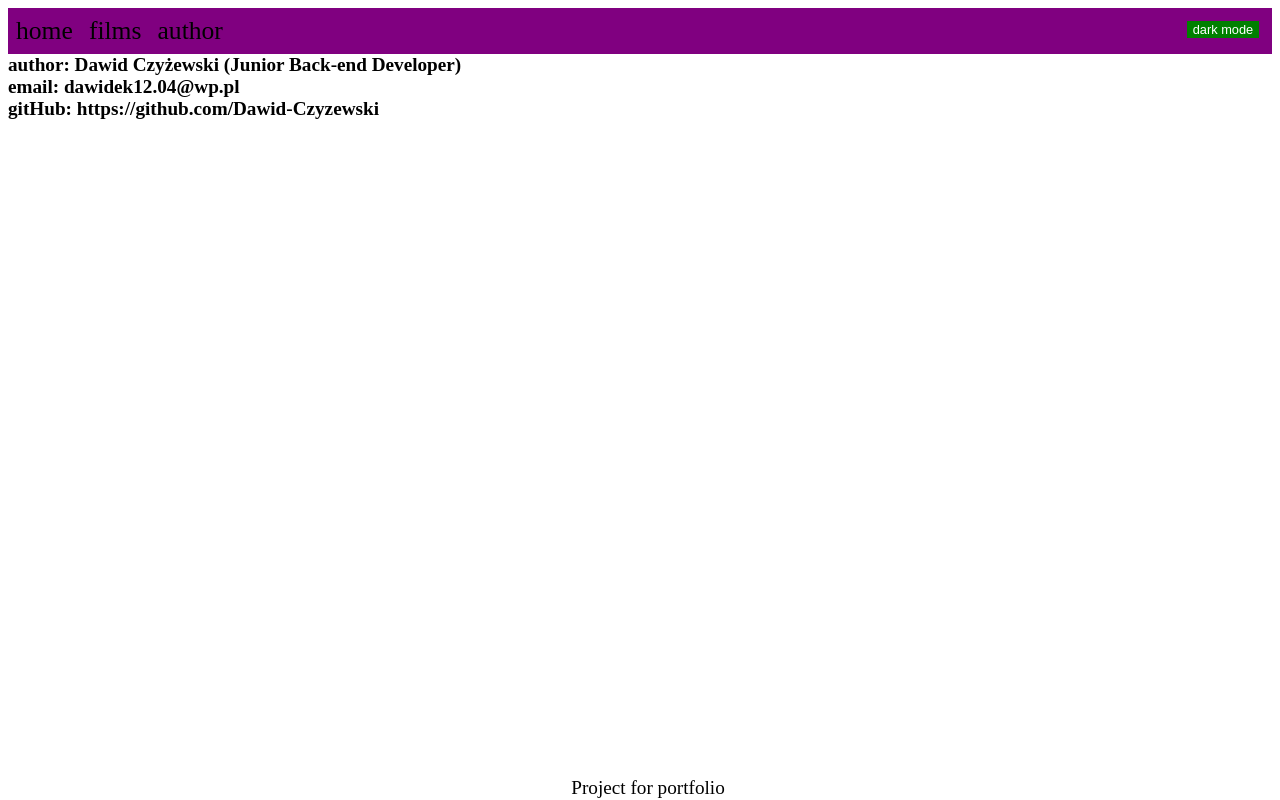
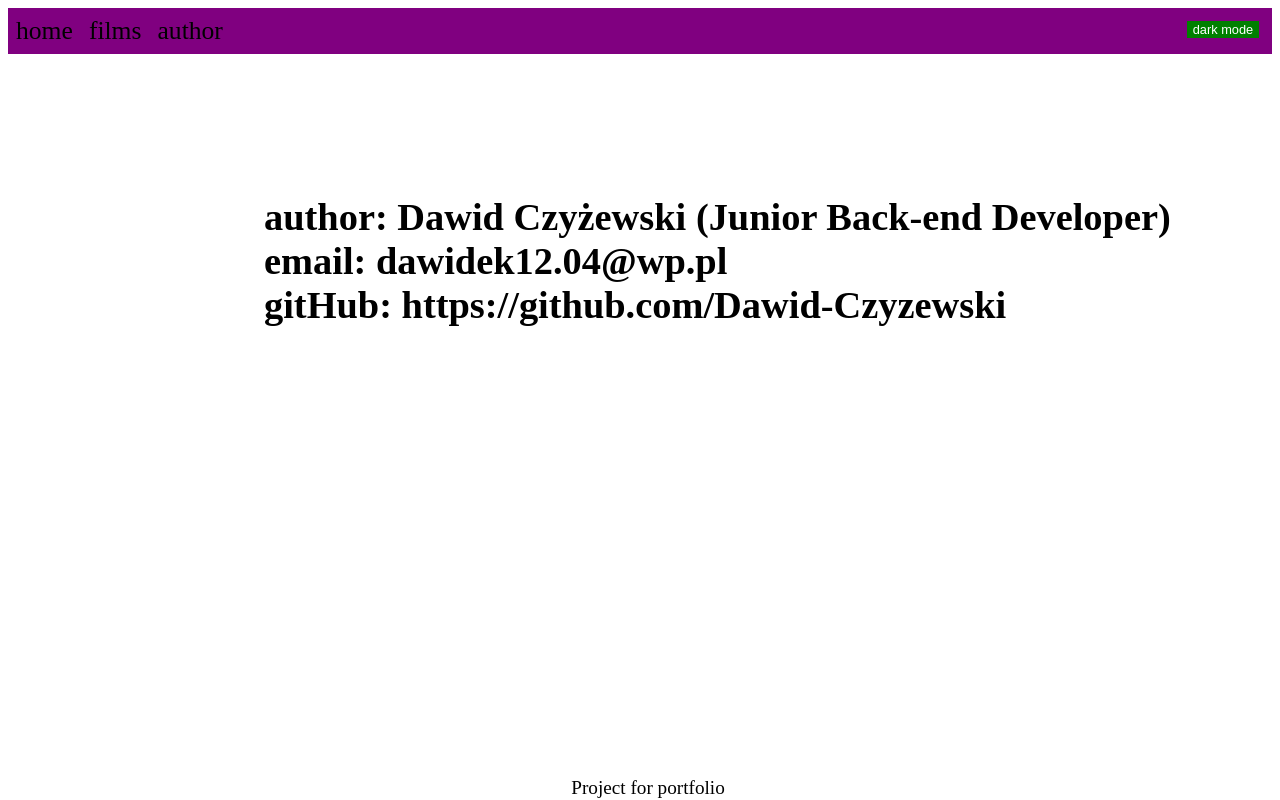
Before and after one commit to Dawid-Czyzewski/WebSiteWithFilms, a plain HTML site: page src/Front-end/author.html in a window 1280 px wide. Drawn offline with Linux system fonts and the light colour scheme.

Commit message:
feat: add style to authorContent

```diff
--- a/src/Front-end/style.css
+++ b/src/Front-end/style.css
@@ -129,3 +129,11 @@ img{
     display: flex;
     flex-wrap: wrap;
 }
+
+#authorContent{
+    text-align: left;
+    font-size: 3vw;
+    margin-left: 20vw;
+    margin-top: 11vw;
+    width: 80vw;
+}
```
